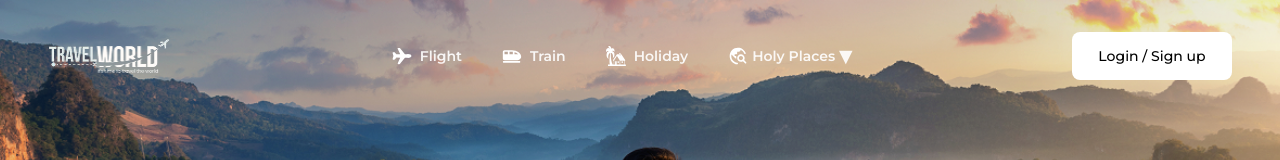
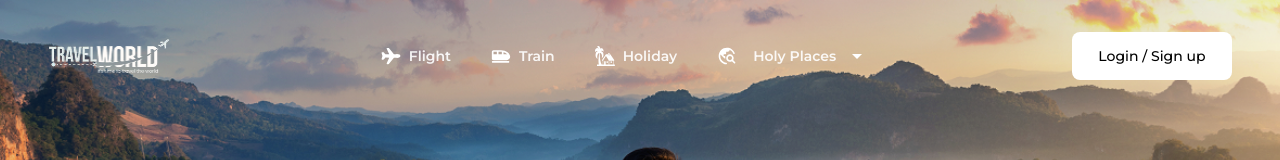
Before and after one commit to jainkhushi0405/travel-website, a Next.js app: page / in a window 1280 px wide. Shown: the top 160 px of the page. Built offline with nearby package versions, Linux system fonts and the light colour scheme.

Commit message:
Added Holy Places dropdown with SVG icon and moved data to TS file

```diff
--- /dev/null
+++ b/components/Data/holyPlaces.ts
@@ -0,0 +1,14 @@
+export const religions = [
+  "Hindu",
+  "Muslim",
+  "Christian",
+  "Jain",
+  "Brahman",
+];
+
+export const temples = [
+  "Ram Mandir",
+  "Hanuman Setu Mandir",
+  "Sri Venkateshwar Temple",
+  "Sheetala Devi Mandir",
+];
--- a/components/Navbar.tsx
+++ b/components/Navbar.tsx
@@ -2,6 +2,7 @@
 
 import Image from "next/image";
 import { useState, useEffect, useRef } from "react";
+import { religions, temples } from "./Data/holyPlaces";
 
 export default function Navbar() {
   const [showHolyPlaces, setShowHolyPlaces] = useState(false);
@@ -48,9 +49,9 @@ export default function Navbar() {
           </li>
 
           <li
-            onClick={() => setShowHolyPlaces(!showHolyPlaces)}
-            className="flex items-center gap-1 cursor-pointer"
-          >
+  onClick={() => setShowHolyPlaces(!showHolyPlaces)}
+  className="flex items-center gap-4 cursor-pointer"
+>
             <Image
               src="/holy-places.svg"
               alt="Holy Places"
@@ -58,7 +59,12 @@ export default function Navbar() {
               height={20}
             />
             <span>Holy Places</span>
-            <span className="text-2xl">▾</span>
+            <Image
+            src="/holyplaces-arrow.svg"
+            alt="arrow"
+            width={10}
+            height={5}
+         />
           </li>
         </ul>
 
@@ -74,7 +80,7 @@ export default function Navbar() {
         >
           {/* LEFT COLUMN */}
           <div className="w-72 border-r border-gray-200">
-            {["Hindu", "Muslim", "Christian", "Jain", "Brahman"].map(
+           {religions.map(
               (item) => (
                 <div
                   key={item}
@@ -97,12 +103,7 @@ export default function Navbar() {
 
           {/* MIDDLE COLUMN */}
           <div className="w-72 border-r border-gray-200">
-            {[
-              "Ram Mandir",
-              "Hanuman Setu Mandir",
-              "Sri Venkateshwar Temple",
-              "Sheetala Devi Mandir",
-            ].map((item) => (
+            {temples.map((item) => (
               <div
                 key={item}
                 className="group h-12 px-6 flex items-center text-sm font-semibold cursor-pointer"
```
Also changed, not shown: public/holyplaces-arrow.svg (added).
